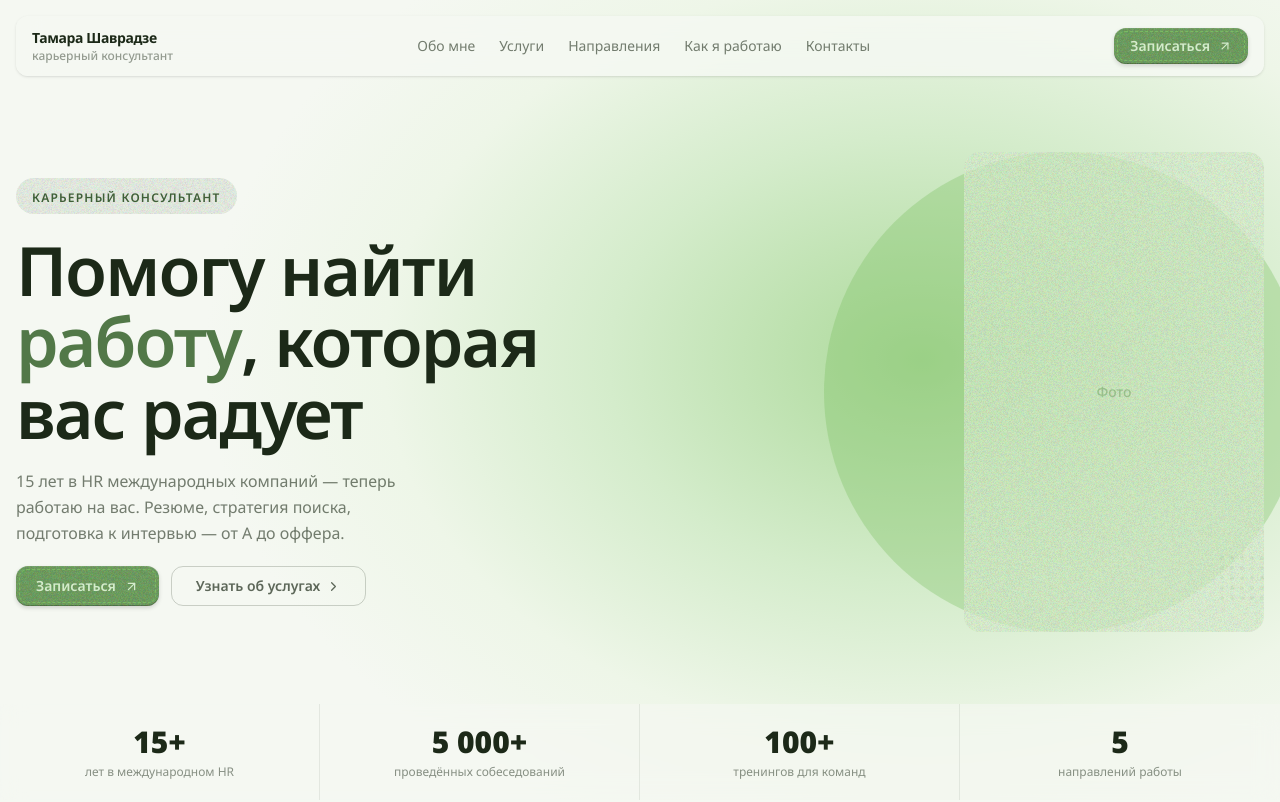
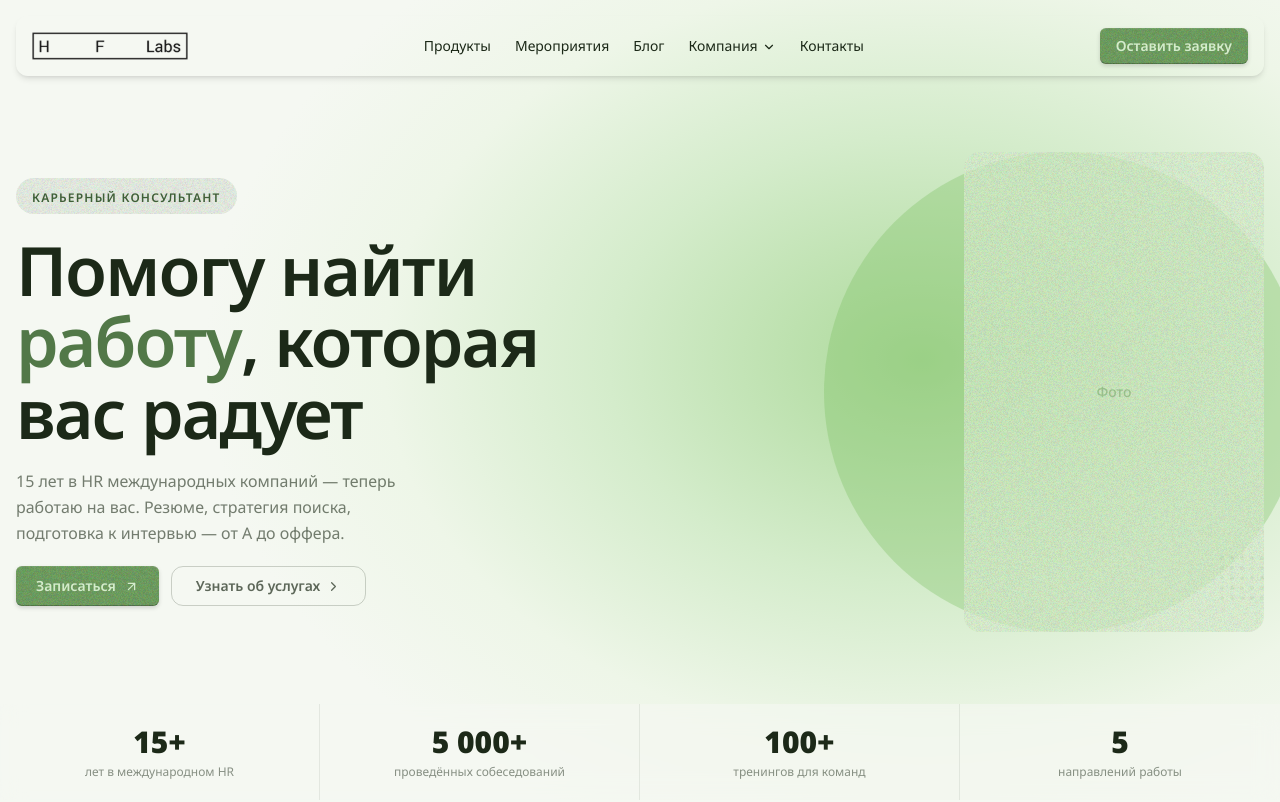
Before and after one commit to Lexeor/vite-template, a React (Vite) app: page / in a window 1280 px wide. Shown: the top 802 px of the page. Built offline with nearby package versions, Linux system fonts and the light colour scheme.

Commit message:
update components

```diff
--- /dev/null
+++ b/src/components/EmployeeCard.tsx
@@ -0,0 +1,38 @@
+import type { FC } from 'react';
+
+interface EmployeeCardProps {
+  name: string;
+  title: string;
+  description: string;
+  photo: string | null;
+}
+
+const EmployeeCard: FC<EmployeeCardProps> = ({ name, title, description, photo }) => {
+  return (
+    <div className="flex overflow-hidden rounded-2xl bg-surface min-h-56">
+      {/* Photo */}
+      <div className="w-56 flex-shrink-0 bg-surface-elevated">
+        {photo ? (
+          <img src={photo} alt={name} className="w-full h-full object-cover object-top" />
+        ) : (
+          <div
+            className="w-full h-full flex items-center justify-center text-4xl font-bold text-foreground/20 select-none">
+            {name.charAt(0)}
+          </div>
+        )}
+      </div>
+
+      {/* Info */}
+      <div className="flex flex-col justify-start gap-1.5 px-6 py-5">
+        <p className="text-lg text-foreground leading-tight">{name}</p>
+        <p className="text-sm text-foreground/40">{title}</p>
+        <div className="grow" />
+        {description && (
+          <p className="mt-1 text-sm text-foreground/70 leading-relaxed">{description}</p>
+        )}
+      </div>
+    </div>
+  );
+};
+
+export default EmployeeCard;
--- a/src/components/Header.tsx
+++ b/src/components/Header.tsx
@@ -1,47 +1,122 @@
 import Button from '@/components/ui/Button.tsx';
-import { ArrowUpRightIcon, MenuIcon } from 'lucide-react';
-import type { FC } from 'react';
+import { ChevronDownIcon, MenuIcon } from 'lucide-react';
+import { type FC, useEffect, useRef, useState } from 'react';
+import { Link } from 'react-router-dom';
 
-const NAV_LINKS = [
-  { label: 'Обо мне', href: '#about' },
-  { label: 'Услуги', href: '#services' },
-  { label: 'Направления', href: '#directions' },
-  { label: 'Как я работаю', href: '#how-it-works' },
+type NavItem =
+  | { label: string; href: string; children?: undefined }
+  | { label: string; href?: undefined; children: { label: string; href: string }[] };
+
+const NAV_LINKS: NavItem[] = [
+  { label: 'Продукты', href: '#about' },
+  { label: 'Мероприятия', href: '#services' },
+  { label: 'Блог', href: '#directions' },
+  {
+    label: 'Компания',
+    children: [
+      { label: 'О компании', href: '#company' },
+      { label: 'Карьера', href: '#career' },
+      { label: 'Команда', href: '/team' },
+    ],
+  },
   { label: 'Контакты', href: '#contact' },
 ];
+
+const DropdownItem: FC<{ item: Extract<NavItem, { children: NonNullable<unknown> }> }> = ({ item }) => {
+  const [open, setOpen] = useState(false);
+  const ref = useRef<HTMLDivElement>(null);
+
+  useEffect(() => {
+    function handleClick(e: MouseEvent) {
+      if (ref.current && !ref.current.contains(e.target as Node)) setOpen(false);
+    }
+
+    document.addEventListener('mousedown', handleClick);
+    return () => document.removeEventListener('mousedown', handleClick);
+  }, []);
+
+  return (
+    <div ref={ref} className="relative">
+      <button
+        onClick={() => setOpen(o => !o)}
+        className="flex items-center gap-1 text-sm! text-foreground hover:text-primary-500 transition-colors duration-150"
+      >
+        {item.label}
+        <ChevronDownIcon
+          size={14}
+          className={`mt-px transition-transform duration-200 ${open ? 'rotate-180' : ''}`}
+        />
+      </button>
+
+      {open && (
+        <div
+          className="absolute top-full left-1/2 -translate-x-1/2 mt-3 w-48 bg-surface rounded-xl shadow-lg border border-border py-1 z-50">
+          {/* Arrow */}
+          <div
+            className="absolute -top-1.5 left-1/2 -translate-x-1/2 w-3 h-3 bg-surface border-l border-t border-border rotate-45" />
+
+          {item.children.map(child =>
+            child.href.startsWith('/') ? (
+              <Link
+                key={child.href}
+                to={child.href}
+                onClick={() => setOpen(false)}
+                className="block px-4 py-2.5 text-sm text-foreground hover:text-primary-500 hover:bg-background transition-colors duration-150"
+              >
+                {child.label}
+              </Link>
+            ) : (
+              <a
+                key={child.href}
+                href={child.href}
+                onClick={() => setOpen(false)}
+                className="block px-4 py-2.5 text-sm text-foreground hover:text-primary-500 hover:bg-background transition-colors duration-150"
+              >
+                {child.label}
+              </a>
+            )
+          )}
+        </div>
+      )}
+    </div>
+  );
+};
 
 const Header: FC = () => {
   return (
     <header className="fixed top-0 left-0 right-0 z-50 flex justify-center px-4 pt-4">
-      <div className="flex w-full max-w-[1280px] items-center justify-between rounded-xl bg-background/85 px-4 py-3 shadow-sm backdrop-blur-md">
+      <div
+        className="flex w-full max-w-[1280px] items-center justify-between rounded-xl bg-surface px-4 py-3 shadow-md">
 
         {/* Logo */}
         <a href="#" className="flex flex-col leading-none">
-          <span className="text-sm font-bold tracking-tight">Тамара Шаврадзе</span>
-          <span className="text-xs text-foreground/45 font-medium">карьерный консультант</span>
+          <img src="/images/logo.svg" alt="Logo" className="h-6 sm:h-7" />
         </a>
 
         {/* Navigation */}
         <nav className="hidden md:flex items-center gap-6">
-          {NAV_LINKS.map(link => (
+          {NAV_LINKS.map(link =>
+            link.children ? (
+              <DropdownItem key={link.label} item={link} />
+            ) : (
               <a
                 key={link.href}
                 href={link.href}
-              className="text-sm text-foreground/60 hover:text-foreground transition-colors duration-150"
+                className="text-sm text-foreground hover:text-primary-500 transition-colors duration-150"
               >
                 {link.label}
               </a>
-          ))}
+            ),
+          )}
         </nav>
 
         {/* CTA */}
         <div className="flex items-center gap-2">
           <Button href="#contact" className="hidden sm:inline-flex px-4 py-2">
-            Записаться
-            <ArrowUpRightIcon size={14} />
+            Оставить заявку
           </Button>
-          <button className="md:hidden p-2 rounded-lg bg-foreground/5" aria-label="Меню">
-            <MenuIcon size={18} />
+          <button className="md:hidden p-2 rounded-lg bg-primary-500 text-surface!" aria-label="Меню">
+            <MenuIcon size={22} />
           </button>
         </div>
 
--- a/src/components/ui/Button.tsx
+++ b/src/components/ui/Button.tsx
@@ -31,7 +31,7 @@ const Button: FC<PropsWithChildren<ButtonProps>> = ({
   const v = VARIANTS[variant];
 
   const base = cn(
-    'relative inline-flex items-center gap-2 overflow-hidden rounded-xl px-6 py-3.5',
+    'relative inline-flex items-center gap-2 overflow-hidden rounded-md px-6 py-3.5',
     'grainy',
     'text-sm font-semibold',
     'transition-colors duration-150',
@@ -41,10 +41,6 @@ const Button: FC<PropsWithChildren<ButtonProps>> = ({
 
   const content = (
     <>
-      <span
-        className={cn('pointer-events-none absolute inset-[3px] rounded-lg border border-dashed', v.stitch)}
-        aria-hidden
-      />
       <span className="relative z-10 flex items-center gap-2">
         {children}
       </span>
```
Lines whose indentation alone changed are shown as unchanged.
